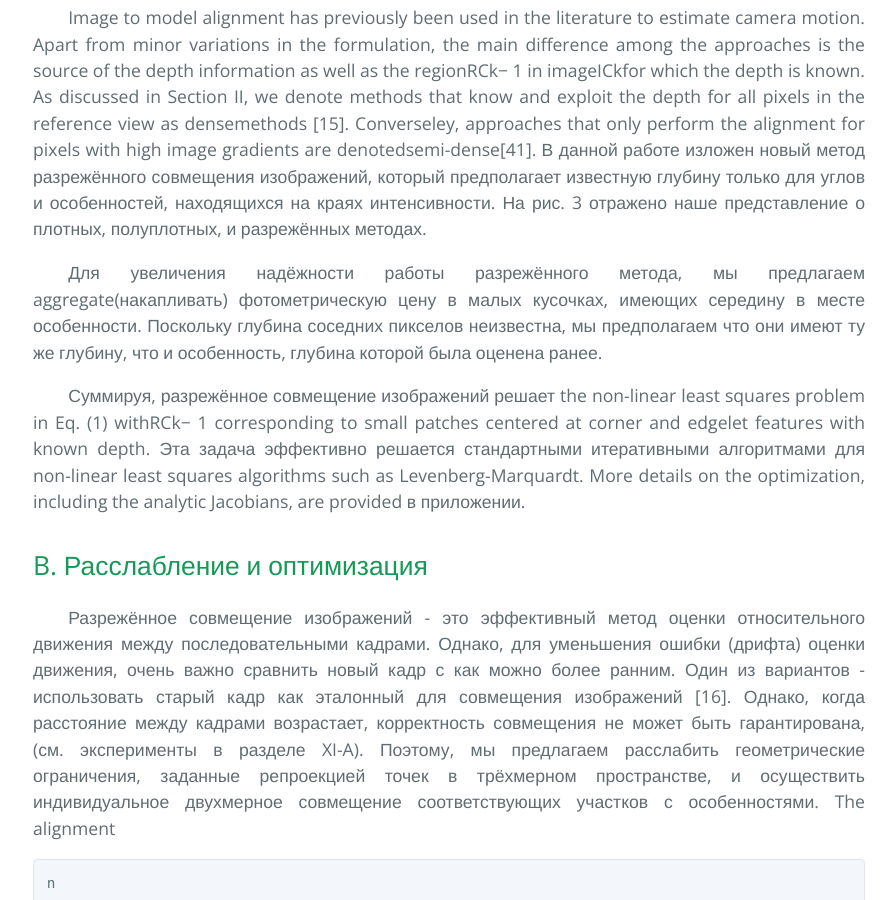
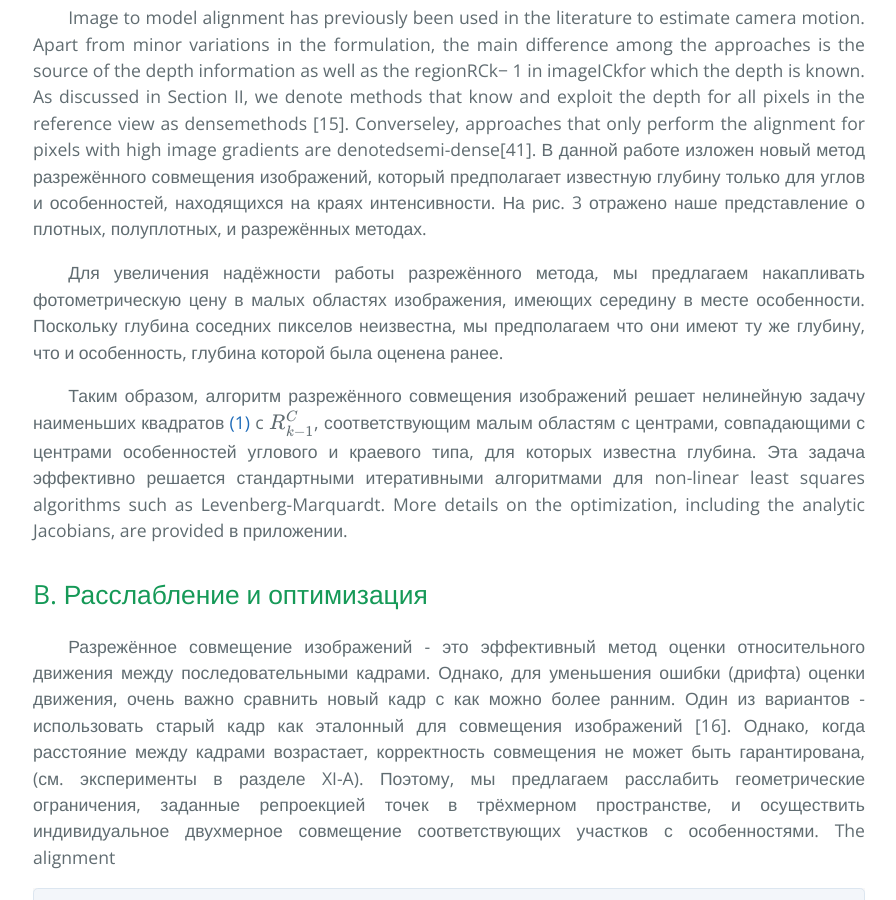
Before and after one commit to i-v-s/slam, a Jekyll site: the page built from svo2.md, in a window 1280 px wide and 900 px high, scrolled down 8441 px. Shown: the whole window, without its empty margins (191-1087 px from the left). Built offline with Jekyll 4.4.1, drawn with Linux system fonts in a browser that asks for light colours; our own code applies the rules of GitHub Pages for plain Markdown files; formulas are drawn with MathJax 3.

Commit message:
Обновлено svo2.md

```diff
--- a/svo2.md
+++ b/svo2.md
@@ -346,15 +346,15 @@ are denotedsemi-dense[41]. В данной работе изложен новы
 методах.
 
 Для увеличения надёжности работы разрежённого метода, мы предлагаем
-aggregate(накапливать) фотометрическую цену в малых кусочках, имеющих середину
+накапливать фотометрическую цену в малых областях изображения, имеющих середину
 в месте особенности. Поскольку глубина соседних пикселов
 неизвестна, мы предполагаем что они имеют ту же глубину, что и особенность,
 глубина которой была оценена ранее.
 
-Суммируя, разрежённое совмещение изображений решает the non-linear
-least squares problem in Eq. (1) withRCk− 1 corresponding
-to small patches centered at corner and edgelet features with
-known depth. Эта задача эффективно решается
+Таким образом, алгоритм разрежённого совмещения изображений решает нелинейную задачу
+наименьших квадратов [(1)](#e1) c $$R_{k−1}^{C}$$, соответствующим
+малым областям с центрами, совпадающими с центрами особенностей углового и краевого типа, для
+которых известна глубина. Эта задача эффективно решается
 стандартными итеративными алгоритмами для non-linear least squares algorithms such
 as Levenberg-Marquardt. More details on the optimization,
 including the analytic Jacobians, are provided в приложении.
```
